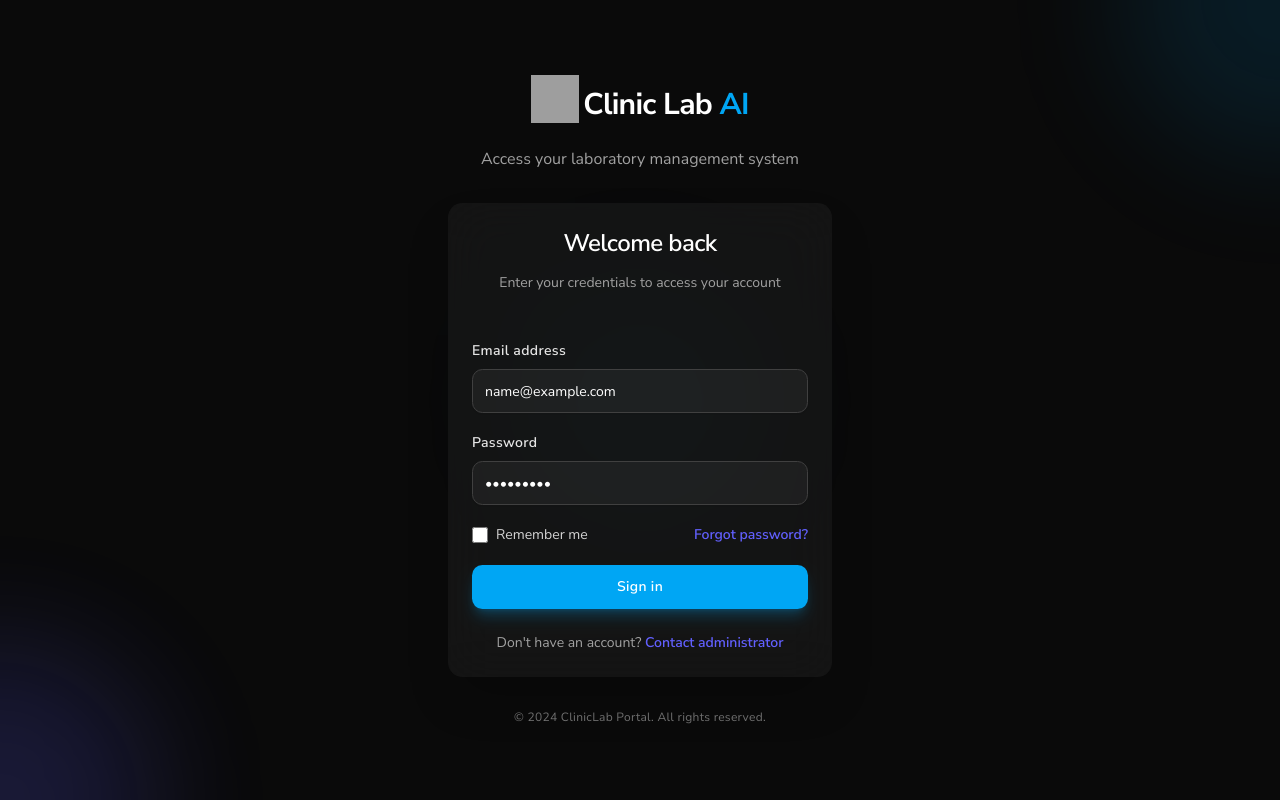
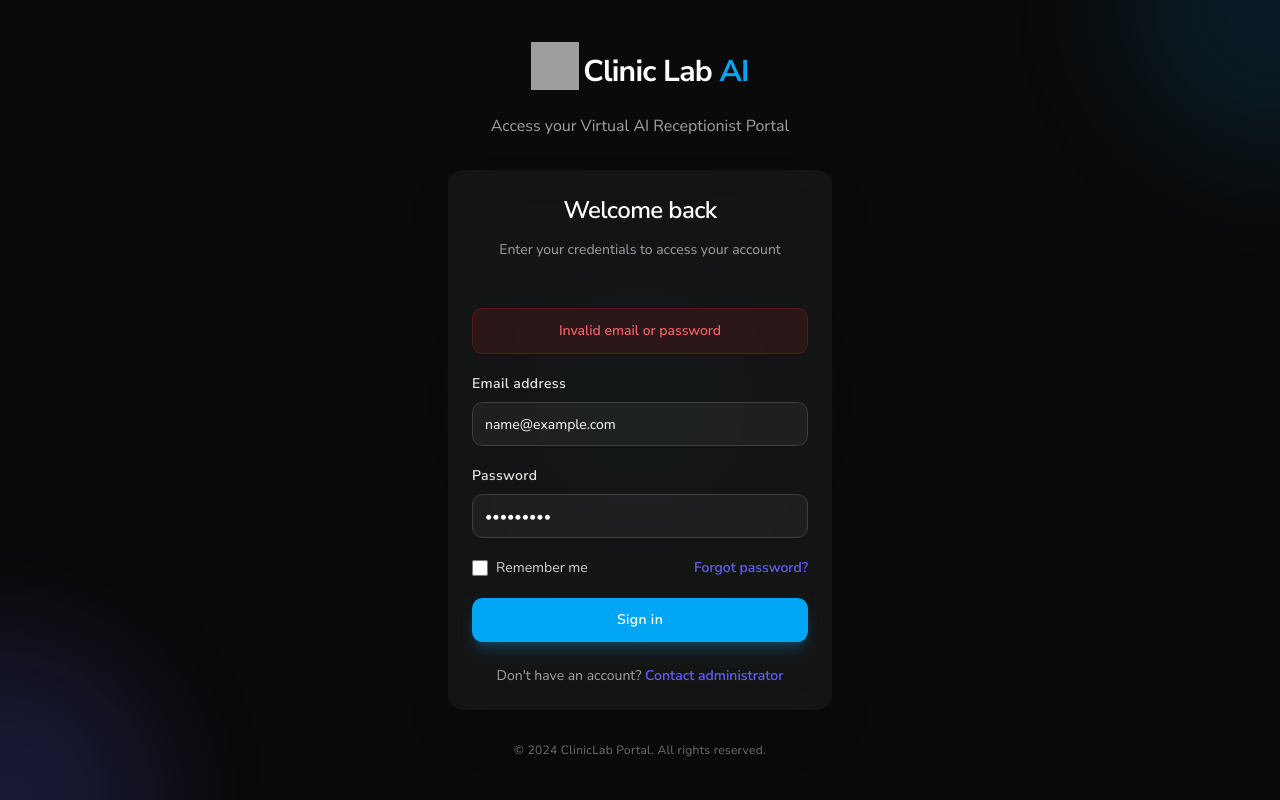
Before and after one commit to azaans23/cliniclab-portal, a Next.js app: page / in a window 1280 px wide. Both pictures are taken after typing "name@example.com", "Sample123" into the empty fields and a click on the button "Sign in". Built offline with nearby package versions, Linux system fonts and the light colour scheme; grey boxes are pictures that could not be loaded.

Commit message:
Chore: checking CI/CD

```diff
--- a/src/app/page.tsx
+++ b/src/app/page.tsx
@@ -17,16 +17,33 @@ export default function Home() {
   const [email, setEmail] = useState("");
   const [password, setPassword] = useState("");
   const [isLoading, setIsLoading] = useState(false);
+  const [error, setError] = useState("");
 
   const handleSubmit = async (e: React.FormEvent) => {
     e.preventDefault();
     setIsLoading(true);
+    setError("");
+
+    // Fixed credentials
+    const validCredentials = {
+      email: "admin@cliniclab.com",
+      password: "admin123",
+    };
 
     // Simulate API call
     await new Promise((resolve) => setTimeout(resolve, 1000));
 
-    console.log("Sign in attempt:", { email, password });
-    setIsLoading(false);
+    if (
+      email === validCredentials.email &&
+      password === validCredentials.password
+    ) {
+      console.log("Login successful!");
+      // Redirect to dashboard (you can replace this with actual routing)
+      window.location.href = "/dashboard";
+    } else {
+      setError("Invalid email or password");
+      setIsLoading(false);
+    }
   };
 
   return (
@@ -59,7 +76,7 @@ export default function Home() {
             </h1>
           </div>
           <p className="text-neutral-400 text-base font-normal">
-            Access your laboratory management system
+            Access your Virtual AI Receptionist Portal
           </p>
         </div>
 
@@ -75,6 +92,12 @@ export default function Home() {
           </CardHeader>
           <CardContent>
             <form onSubmit={handleSubmit} className="space-y-5">
+              {error && (
+                <div className="text-red-400 text-sm text-center font-medium bg-red-500/10 border border-red-500/20 rounded-lg p-3">
+                  {error}
+                </div>
+              )}
+
               <div className="space-y-2">
                 <Label
                   htmlFor="email"
```
